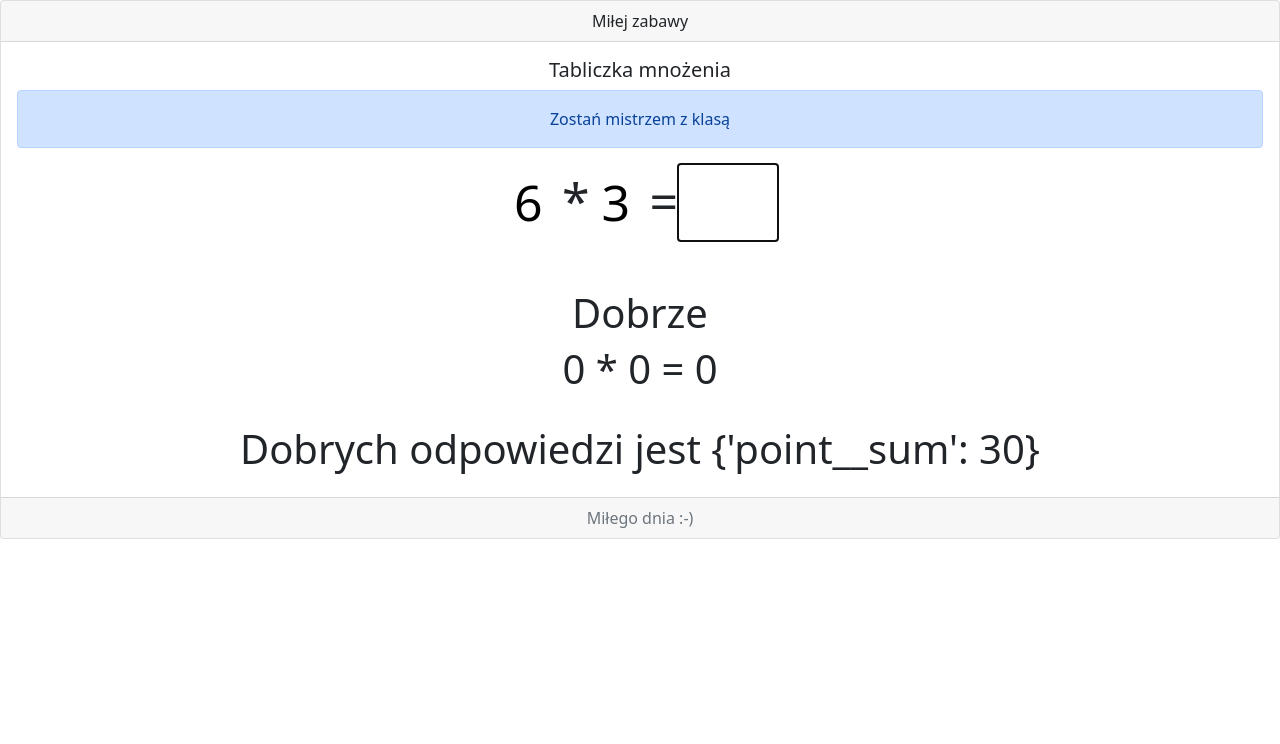
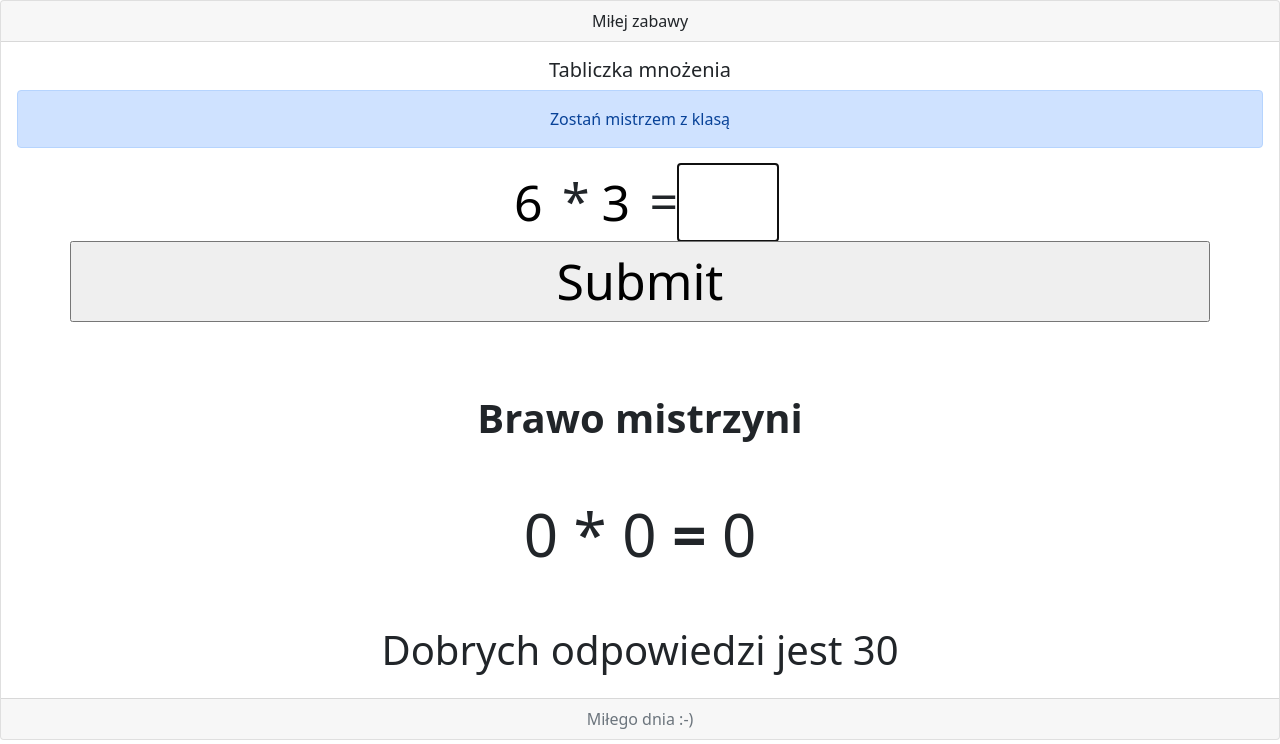
Before and after one commit to Maciej7410/wesola_matematyka, a Django app: page /maciej in a window 1280 px wide. Shown: the part 56-800 px from the top of the page. Run offline with Django 3.2, Linux system fonts and the light colour scheme; data comes from the database, SQL or seed files in the repository; both versions use the stored data as it was after the commit.

Commit message:
Improve display of registration temlate

```diff
--- a/question/views.py
+++ b/question/views.py
@@ -28,7 +28,7 @@ def result(request):
 
 
     if int(a1) * int(b1) == int(result_views):
-        success = "Dobrze"
+        success = "Brawo mistrzyni"
         Count_model(point=1).save()
     else:
         success= "Niestety do poprawki"
@@ -46,6 +46,7 @@ def result(request):
             'b': b,
             'a1': a1,
             'b1': b1,
+            'c1': c1,
             'succes': success,
             'count': Count_model.objects.all().aggregate(Sum('point')),
         }
--- a/templates/registration.html
+++ b/templates/registration.html
@@ -15,10 +15,11 @@
                 <input style='border: none ;width:60px;' type="text" name="a1" value="{{a}}"> *
                 <input style='border: none ;width:60px;' type="text" name="b1" value="{{b}}"> =
                 <input style='border: none ;width:100px;' type="text" name="result" autofocus>
-                {% if result %}
+                <input type="submit" >
+<!--                {% if result == 1 %}-->
 
-                    <input type="submit" >
-                {% endif%}
+
+<!--                {% endif%}-->
 
         </div>
     </div>
@@ -27,9 +28,22 @@
 
 <br>
 
-<h1>{{succes}}</h1>
-<h1> {{a1}} * {{b1}} = {{result}} </h1>
 <br>
-<h1>Dobrych odpowiedzi jest {{count}}</h1>
+{% if succes == 'Niestety do poprawki' %}
+    <h1> {{a1}} * {{b1}} <b>nie równa się </b> {{result}} </h1>
+    <br>
+    <br>
+    <h1 style="font-size:60px"> {{a1}} * {{b1}} <b> = </b> {{c1}} </h1>
+    <br>
+    <br>
+{% else %}
+    <h1><b>{{succes}}</b></h1>
+    <br>
+    <br>
+    <h1 style="font-size:60px"> {{a1}} * {{b1}} <b> = </b> {{c1}} </h1>
+<br>
+<br>
+{% endif %}
+<h1>Dobrych odpowiedzi jest {{count.point__sum}}</h1>
 
 {% endblock%}
```
Also changed, not shown: db.sqlite3.
